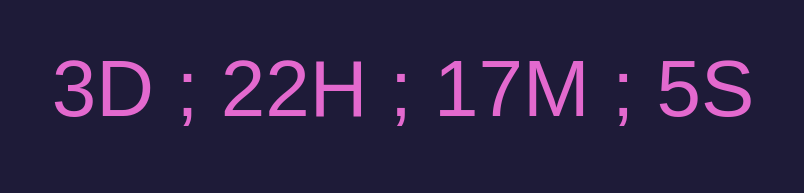
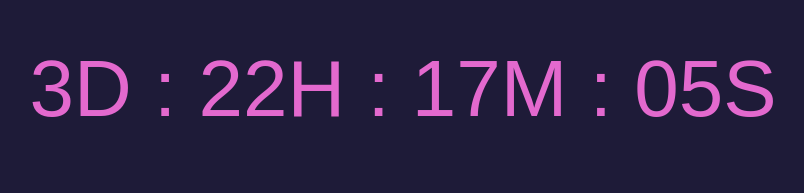
Before and after one commit to calvinjoji/countdown-timer, a plain HTML site: page index.html in a window 1280 px wide. Shown: the part 159-352 px from the top of the page, without its empty margins (237-1041 px from the left). Drawn offline with Linux system fonts and the light colour scheme.

Commit message:
Update index.html

```diff
--- a/index.html
+++ b/index.html
@@ -32,6 +32,10 @@
     <img id="logo" src="https://ethglobal.b-cdn.net/events/singapore2024/logo/default.png" alt="ETHGlobal Singapore Logo">
 
     <script>
+        function padZero(num) {
+            return num.toString().padStart(2, '0');
+        }
+
         function updateCountdown() {
             const countDownDate = new Date("Sep 22, 2024 09:00:00").getTime();
             const now = new Date().getTime();
@@ -47,7 +51,7 @@
                 const seconds = Math.floor((distance % (1000 * 60)) / 1000);
 
                 document.getElementById("countdown").innerHTML =
-                    days + "D ; " + hours + "H ; " + minutes + "M ; " + seconds + "S";
+                    `${days}D : ${padZero(hours)}H : ${padZero(minutes)}M : ${padZero(seconds)}S`;
             }
         }
 
```
